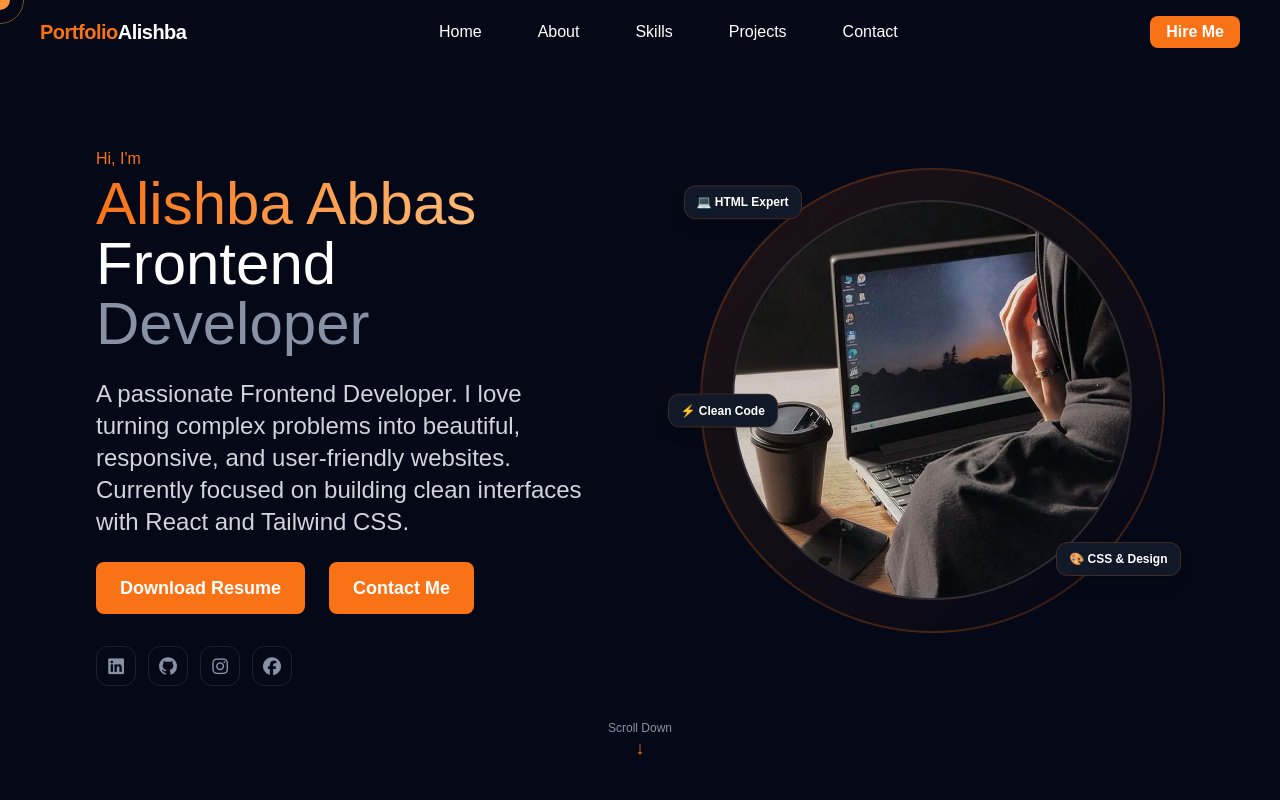
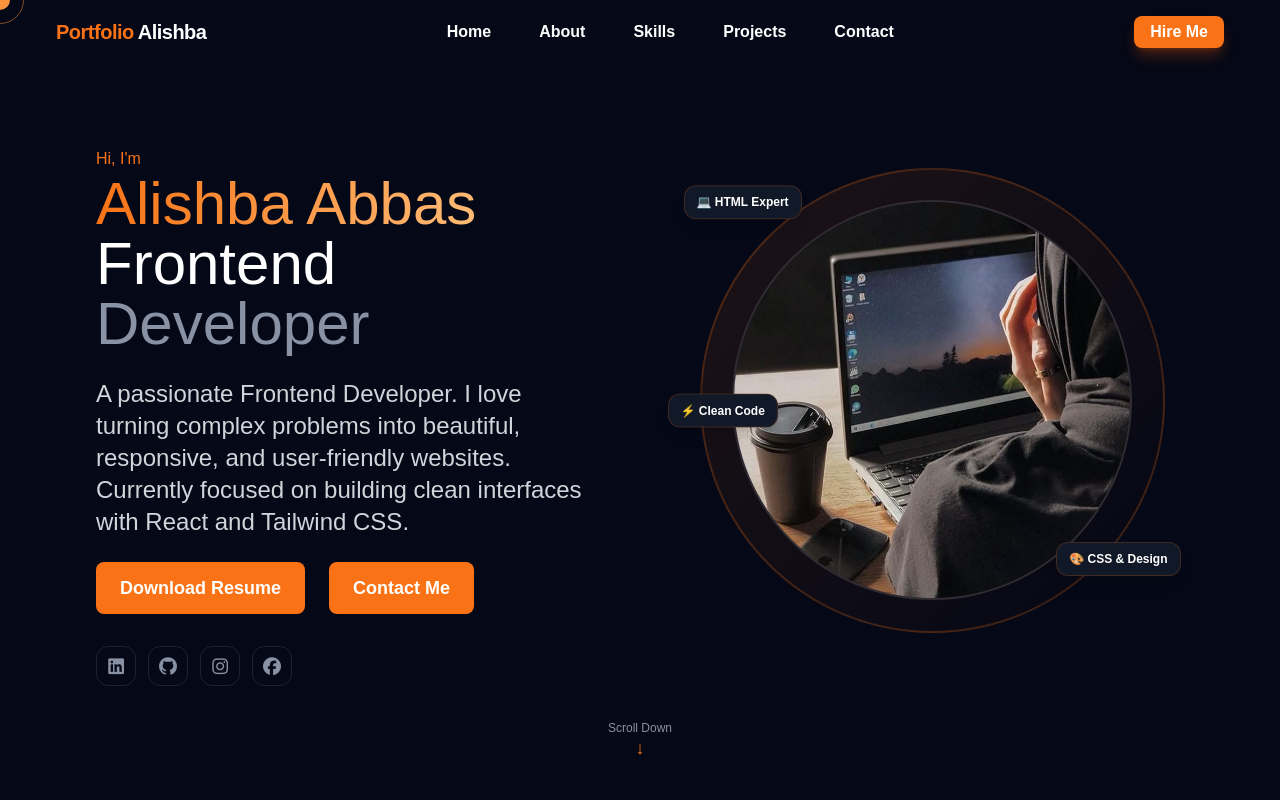
Before and after one commit to Alishba-29919/Personal-portfolio, a React (Vite) app: page / in a window 1280 px wide. Shown: the top 800 px of the page. Built offline with nearby package versions, Linux system fonts and the light colour scheme; some icons are missing.

Commit message:
scroll updates

```diff
--- a/src/App.jsx
+++ b/src/App.jsx
@@ -1,9 +1,6 @@
 import React from 'react'
 import { BrowserRouter as Router, Routes, Route } from 'react-router-dom';
-// import ParticleBackground from './components/ParticleBackground'
 import TechOrbit from './components/TechOrbit'
-
-
 import Navbar from './components/Navbar'
 import Hero from './components/Hero'
 import About from './components/About'
@@ -15,55 +12,36 @@ import Custompointer from './components/Custompointer'
 
 const App = () => {
   return (
-    <>
     <Router>
-    <div className="relative bg-[#0f172a]  text-white overflow-x-hidden">
+      <div className="relative bg-[#0f172a] text-white overflow-x-hidden">
+        <TechOrbit />
 
-      {/* 1. TechOrbit background in bottom */}
-      <TechOrbit />
-
-      {/* 2.other content */}
-      <div className="relative z-10">
-        <Navbar />
-        <Routes>
+        <div className="relative z-10">
+          <Navbar />
+          <Routes>
             <Route path="/" element={<MainLayout />} />
             <Route path="/about" element={<MainLayout />} />
             <Route path="/skills" element={<MainLayout />} />
             <Route path="/projects" element={<MainLayout />} />
             <Route path="/contact" element={<MainLayout />} />
           </Routes>
-        {/* <Hero /> */}
+          <Footer />
+        </div>
 
-        {/* <About />
-        <Skills />
-        <Project />
-        <Contact /> */}
-        <Footer />
-        {/* <About /> */}
-        {/* <Projects /> */}
+        <Custompointer />
       </div>
-      <Custompointer />
-    </div>
-    {/* <div className="min-h-screen bg-[#0a0e1a] text-white font-sans overflow-x-hidden">
-
-
-    </div> */}
     </Router>
-    </>
   )
 }
 
-
 const MainLayout = () => (
   <>
-    <Hero />
-    <About />
-    <Skills />
-    <Project />
-    <Contact />
+    <div id="hero"><Hero /></div>
+    <div id="about"><About /></div>
+    <div id="skills"><Skills /></div>
+    <div id="projects"><Project /></div>
+    <div id="contact"><Contact /></div>
   </>
 )
 
-
-
 export default App
--- a/src/components/Navbar.jsx
+++ b/src/components/Navbar.jsx
@@ -1,95 +1,90 @@
-import React, { use } from 'react'
+import React, { useState, useEffect } from 'react';
 import { Link } from 'react-router-dom';
-import { useState, useEffect } from "react";
 
-
-// NavLinks array to store the navigation links and their corresponding paths
 const NavLinks = [
-    { name: "Home", href: "/" },
-    { name: "About", href: "/about" },
-    { name: "Skills", href: "/skills" },
-    { name: "Projects", href: "/projects" },
-    { name: "Contact", href: "/contact" }
+    { name: "Home", href: "/", id: "hero" },
+    { name: "About", href: "/about", id: "about" },
+    { name: "Skills", href: "/skills", id: "skills" },
+    { name: "Projects", href: "/projects", id: "projects" },
+    { name: "Contact", href: "/contact", id: "contact" }
 ]
 
-
 const Navbar = () => {
-    // State to track whether the user has scrolled down the page
     const [Scroll, setScroll] = useState(false);
-    // State to track whether the mobile menu is open or closed
     const [menuOpen, setMenuOpen] = useState(false);
 
-    // useEffect to add a scroll event listener to the window
-    useEffect(() =>{
-        const handleScroll = () =>{
-            // If the user has scrolled down more than 100 pixels, set Scroll to true, otherwise set it to false
-            if(window.scrollY > 100){
-                setScroll(true);
-            } else {
-                setScroll(false);
-            }
+    useEffect(() => {
+        const handleScroll = () => {
+            if (window.scrollY > 100) setScroll(true);
+            else setScroll(false);
         }
         window.addEventListener('scroll', handleScroll);
-        return () => {
-            window.removeEventListener('scroll', handleScroll);
-        };
+        return () => window.removeEventListener('scroll', handleScroll);
     }, []);
 
+    // --- YE FUNCTION ZAROORI HAI ---
+    const handleScrollTo = (id) => {
+        setMenuOpen(false); // Menu band karein
+        const element = document.getElementById(id);
+        if (element) {
+            element.scrollIntoView({ behavior: "smooth" });
+        }
+    };
+
     return (
-    <>
-   <nav
-      className={`fixed top-0 left-0 right-0 z-50 transition-all duration-300 ${ Scroll? "bg-[#0a0e1a]/90 backdrop-blur-md border-b border-orange-500/20 shadow-lg"
-          : "bg-transparent"
-      }`}
+        <nav className={`fixed top-0 left-0 right-0 z-50 transition-all duration-300 ${Scroll ? "bg-[#0a0e1a]/90 backdrop-blur-md border-b border-orange-500/20 shadow-lg" : "bg-transparent"}`}>
+            <div className="flex justify-between items-center max-w-[1200px] mx-auto px-4 h-16">
+                {/* Logo */}
+                <Link to="/" onClick={() => handleScrollTo('hero')} className="font-bold text-xl text-orange-500 tracking-tight flex items-center">
+                    Portfolio <span className='text-white ml-1'>Alishba</span>
+                </Link>
+
+                {/* Desktop Links */}
+                <ul className='hidden md:flex list-none gap-12 items-center'>
+                    {NavLinks.map((link) => (
+                        <li key={link.href} className='relative group cursor-pointer'>
+                            <Link
+                                to={link.href}
+                                onClick={() => handleScrollTo(link.id)}
+                                className='hover:text-orange-500 font-bold transition-all'
                             >
-        {/* Navigation links will be rendered here */}
-        <div className="flex justify-between items-center max-w-[1200px] mx-auto  h-16">
-            {/* Logo */}
-            <a href="" className="font-bold text-xl text-orange-500 tracking-tight flex items-center"> Portfolio <span className='text-white'>Alishba</span>       </a>
-            {/* links */}
-            <ul className='hidden md:flex list-none gap-6 items-center'>
-                {NavLinks.map((link, index) => (
-                    <li key={link.href} className='flex  px-4 py-2 cursor-pointer hover:text-gray-400'>
-                        <Link to={link.href} className='hover:text-orange-500 text-bold'>
                                 {link.name}
-                            {/* Underline effect */}
-                             <span className="absolute -bottom-1 left-0 w-0 h-0.5 bg-orange-500 group-hover:w-full transition-all duration-300" />
+                                <span className="absolute -bottom-1 left-0 w-0 h-0.5 bg-orange-500 group-hover: transition-all duration-300" />
                             </Link>
                         </li>
                     ))}
-
                 </ul>
 
                 {/* HIRE ME BUTTON */}
-        <Link to='#contact' className='hidden md:block text-white  bg-orange-500 hover:bg-orange-500 text-base font-bold px-4 py-1 rounded-lg transition-all duration-200 hover:-translate-y-0.5 hover:shadow-lg hover:shadow-orange-600/30'>
+                <Link to='/contact' onClick={() => handleScrollTo('contact')} className='hidden md:block text-white bg-orange-500 text-base font-bold px-4 py-1 rounded-lg transition-all hover:-translate-y-0.5 shadow-lg shadow-orange-600/30'>
                     Hire Me
                 </Link>
 
                 {/* Mobile menu button */}
                 <div className="md:hidden flex items-center">
-                <button onClick={() => setMenuOpen(!menuOpen)} className="text-white focus:outline-none  text-3xl flex items-center">
-                    <i class="fa-solid fa-bars"></i>
+                    <button onClick={() => setMenuOpen(!menuOpen)} className="text-white text-3xl">
+                        <i className={menuOpen ? "fa-solid fa-xmark" : "fa-solid fa-bars"}></i>
                     </button>
                 </div>
             </div>
+
             {/* Mobile menu */}
-        <div className={`md:hidden ${menuOpen ? "block" : "hidden"} bg-[#0a0e1a]/90 backdrop-blur-md border-b border-orange-500/20 shadow-lg`}>
-            <ul className="flex flex-col items-center gap-6 py-4">
-                {NavLinks.map((link, index) => (
-                    <li key={link.href} className="flex px-4 py-2 cursor-pointer hover:text-gray-400">
-                        <a href={link.href} onClick={() => setMenuOpen(false)}
-                   className="text-lg">{link.name}</a>
+            <div className={`md:hidden ${menuOpen ? "block" : "hidden"} bg-[#0a0e1a]/95 backdrop-blur-md border-b border-orange-500/20 shadow-lg`}>
+                <ul className="flex flex-col items-center gap-6 py-8">
+                    {NavLinks.map((link) => (
+                        <li key={link.href}>
+                            <Link to={link.href} onClick={() => handleScrollTo(link.id)} className="text-lg font-semibold">
+                                {link.name}
+                            </Link>
                         </li>
                     ))}
-                <a href="#contact" nClick={() => setMenuOpen(false)} className="bg-orange-500 text-white text-center font-bold px-6 w-full py-2 rounded-lg mt-2">
+                    <Link to="/contact" onClick={() => handleScrollTo('contact')} className="bg-orange-500 text-white text-center font-bold px-6 py-2 rounded-lg w-[80%]">
                         Hire Me
-          </a>
+                    </Link>
                 </ul>
             </div>
         </nav>
-
-     </>
-  )
+    );
 }
 
-export default Navbar
+export default Navbar;
```
Lines whose indentation alone changed are shown as unchanged.
